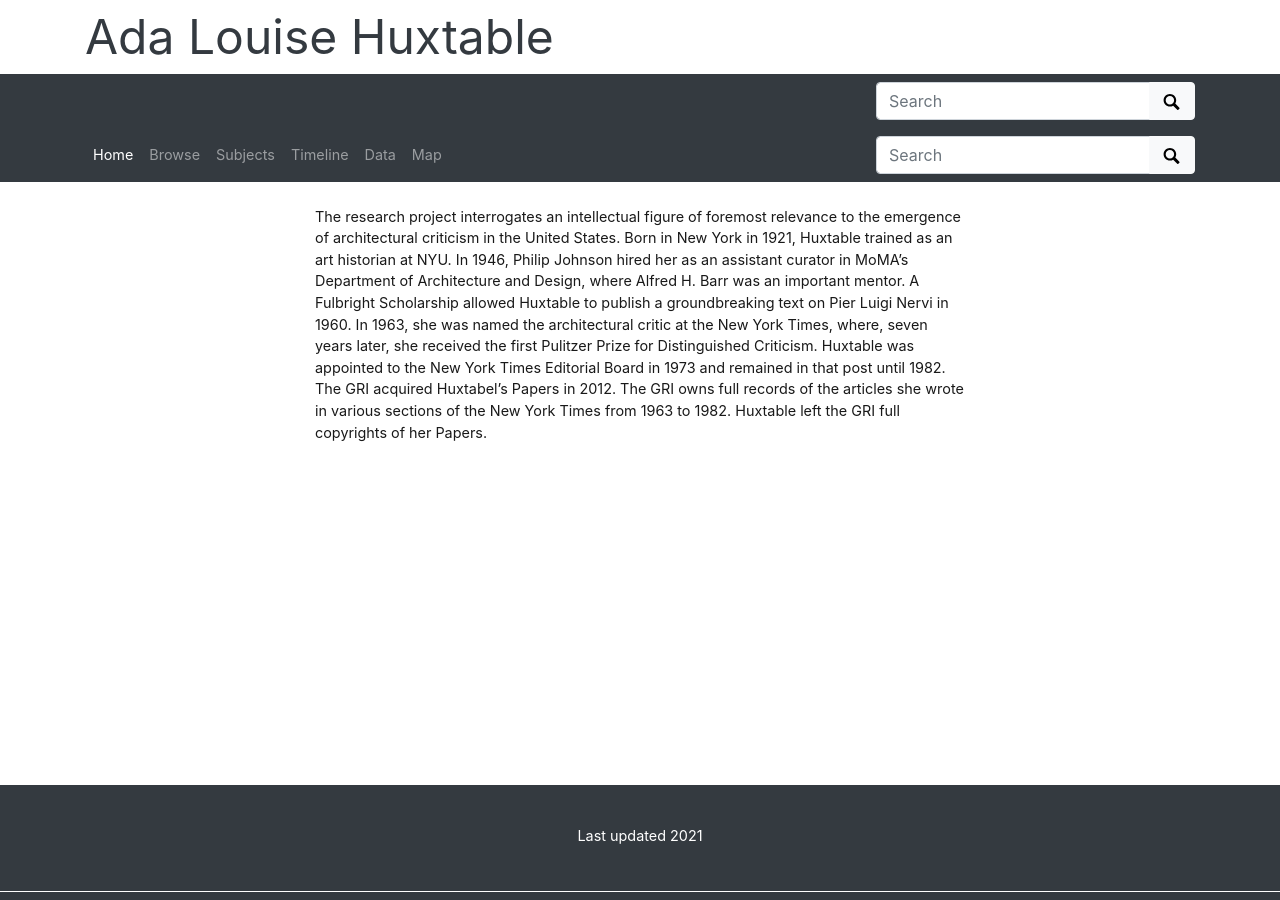
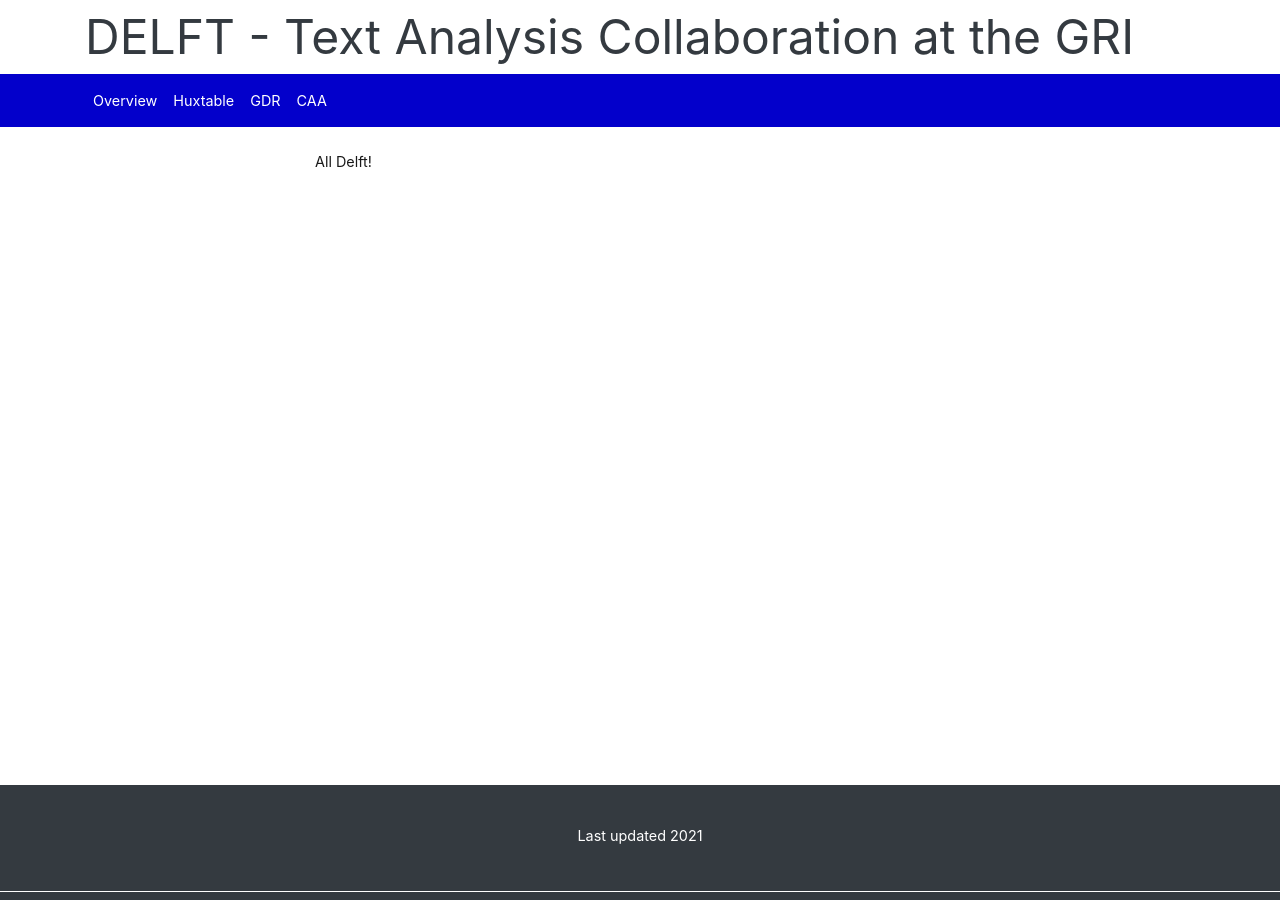
Before and after one commit to tracy-st/hux-pdfs, a Jekyll site: the page built from index.md, in a window 1280 px wide. Built offline with Jekyll 4.4.1, drawn with Linux system fonts in a browser that asks for light colours.

Commit message:
update menus

```diff
--- /dev/null
+++ b/_includes/all-banner.html
@@ -0,0 +1,33 @@
+
+<style>
+.featured-link {
+    background:rgba(0,0,0,.5);
+}
+#home-banner {
+    background-image: url('{% include image/featured-image.html %}');
+    background-size: cover;
+    background-repeat: no-repeat;
+    background-position: {{ site.data.theme.home-banner-image-position | default: 'center' }};
+}
+#home-title-box {
+    padding-top: {{ site.data.theme.home-title-y-padding | default: '5em' }};
+    padding-bottom: {{ site.data.theme.home-title-y-padding | default: '5em' }};
+}
+@media screen and (max-width: 576px) {
+    #home-banner { max-height:500px; }
+    #home-title-box {
+        padding-top: 5em;
+        padding-bottom: 5em;
+    }
+    .display-4 { font-size:1.75em; }
+    #home-tagline { font-size:.85em; }
+}
+
+.nav-link-all a {color: white;
+    padding: .5rem 1rem;}
+</style>
+
+<div class="container pt-2">
+    <h1><a class="text-dark font-weight-normal" href="{{ site.baseurl }}/" >DELFT - Text Analysis Collaboration at the GRI</a></h1>
+            {% if site.tagline %}<p>{{ site.tagline }}</p>{% endif %}
+</div>
--- a/_includes/all-nav.html
+++ b/_includes/all-nav.html
@@ -1,4 +1,4 @@
-<nav class="navbar navbar-expand-lg {{ site.data.theme.navbar-color | default: 'navbar-dark' }} {{ site.data.theme.navbar-background | default: 'bg-dark' }}">
+<nav class="navbar navbar-expand-lg {{ site.data.theme.navbar-color | default: 'navbar-dark' }} delft">
     <div class="container">
         <button class="navbar-toggler" type="button" data-toggle="collapse" data-target="#page-nav" aria-controls="page-nav" aria-expanded="false" aria-label="Toggle navigation">
             <span class="navbar-toggler-icon"></span>
@@ -6,10 +6,19 @@
 
         <div class="collapse navbar-collapse" id="page-nav">
             <ul class="navbar-nav mr-auto">
-
+                <li class="nav-item {% if page.url == nav.stub %}active{% endif %}">
+                    <a class="nav-link delft " href="/">Overview</a>
+                </li>
+                <li class="nav-item {% if page.url == nav.stub %}active{% endif %}">
+                    <a class="nav-link delft " href="/huxtable/">Huxtable</a>
+                </li>
+                <li class="nav-item {% if page.url == nav.stub %}active{% endif %}">
+                    <a class="nav-link delft " href="/gdr/">GDR</a>
+                </li>
+                <li class="nav-item {% if page.url == nav.stub %}active{% endif %}">
+                    <a class="nav-link delft " href="/caa/">CAA</a>
+                </li>
             </ul>
-
-            {% include nav-search-lunr.html %}
 
         </div>
     </div>
--- /dev/null
+++ b/_layouts/delft.html
@@ -0,0 +1,20 @@
+<!doctype html>
+<html lang="en" class="h-100">
+  <head prefix="og: http://ogp.me/ns#">
+    {% include head/head.html %}
+  </head>
+  <body class="d-flex flex-column h-100">
+    <div id="skip-to-content"><a href="#maincontent">Skip to main content</a></div>
+    {% include all-banner.html %}
+    {% include all-nav.html %}
+
+    <main id="maincontent" role="main" class="flex-shrink-0">
+      <div class="container my-4 about-contents">
+        {{ content }}
+        </div>
+    </main>
+    {% include footer.html %}
+    {% include foot.html %}
+    {% include scroll-to-top.html %}
+  </body>
+</html>
--- a/_sass/_custom.scss
+++ b/_sass/_custom.scss
@@ -10,3 +10,11 @@
 img.w50 {width:10px;max-height:10px}
 
 #text {padding-bottom:40px}
+
+.delft {
+    background-color: rgb(3, 0, 203);
+    background-color: #0300cb;
+    color: white !important;
+}
+
+a.nav-link {color: white}
--- a/index.md
+++ b/index.md
@@ -1,6 +1,6 @@
 ---
-layout: about
+layout: delft
 title: Home
 ---
 
-The research project interrogates an intellectual figure of foremost relevance to the emergence of architectural criticism in the United States. Born in New York in 1921, Huxtable trained as an art historian at NYU. In 1946, Philip Johnson hired her as an assistant curator in MoMA’s Department of Architecture and Design, where Alfred H. Barr was an important mentor. A Fulbright Scholarship allowed Huxtable to publish a groundbreaking text on Pier Luigi Nervi in 1960. In 1963, she was named the architectural critic at the New York Times, where, seven years later, she received the first Pulitzer Prize for Distinguished Criticism. Huxtable was appointed to the New York Times Editorial Board in 1973 and remained in that post until 1982. The GRI acquired Huxtabel’s Papers in 2012. The GRI owns full records of the articles she wrote in various sections of the New York Times from 1963 to 1982. Huxtable left the GRI full copyrights of her Papers.
+All Delft!
```
Also changed, not shown: pages/huxtable.md (added, +7 -0 lines).
